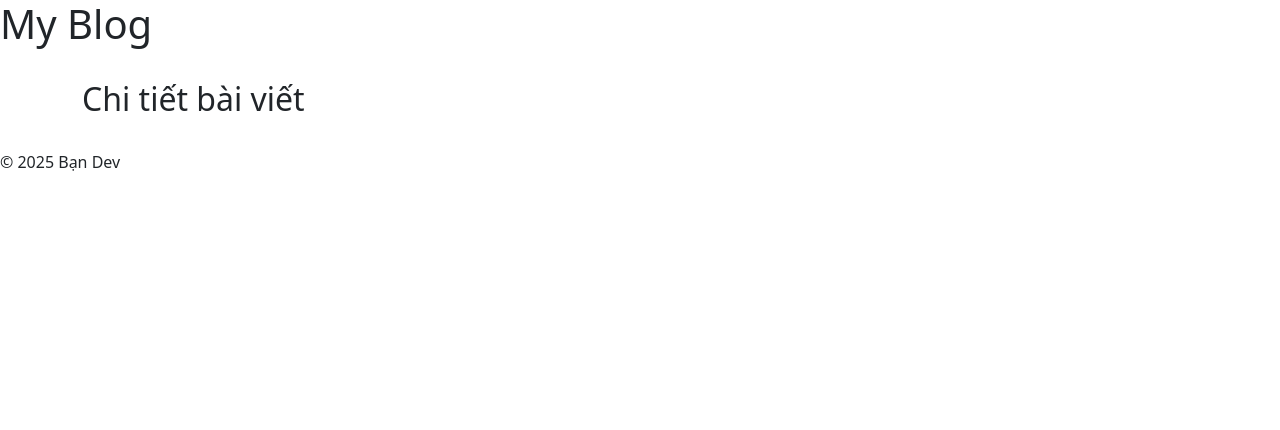
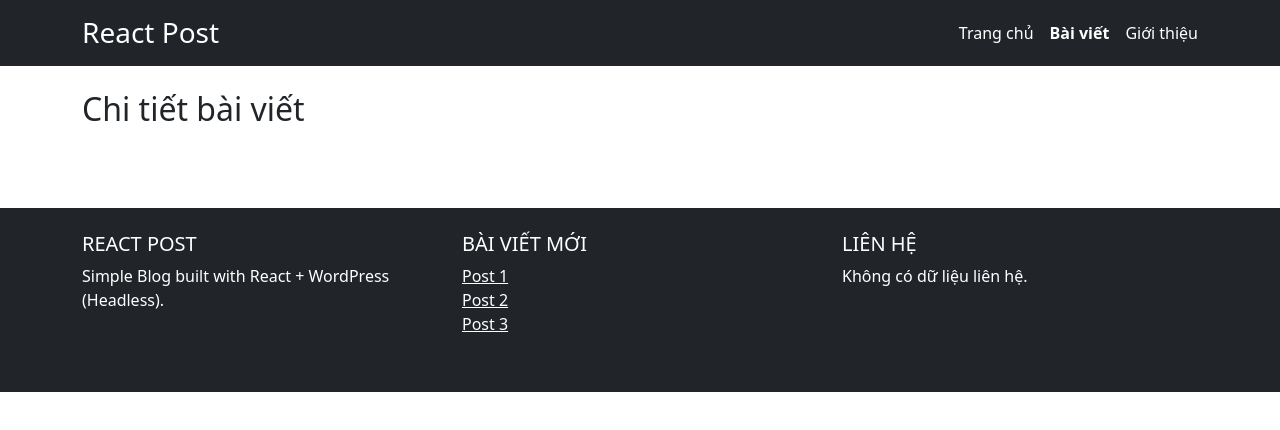
Before and after one commit to long-pv/react-post, a React (Vite) app: page /posts/1 in a window 1280 px wide. Shown: the top 430 px of the page. Built offline with nearby package versions, Linux system fonts and the light colour scheme; no server answers.

Commit message:
no message

```diff
--- a/src/App.jsx
+++ b/src/App.jsx
@@ -5,7 +5,20 @@ import Home from './pages/Home';
 import PostList from './pages/PostList';
 import PostDetail from './pages/PostDetail';
 
+// redux store
+import { useEffect } from "react";
+import { useDispatch } from "react-redux";
+import { getOptions } from "./store/options/optionsSlice";
+
 function App() {
+
+  // luôn gọi 1 lần duy nhất mỗi lần load app
+  const dispatch = useDispatch();
+  useEffect(() => {
+    dispatch(getOptions());
+  }, [dispatch]);
+
+  // Router
   return (
     <Router>
       <Header />
--- a/src/components/Footer.jsx
+++ b/src/components/Footer.jsx
@@ -1,3 +1,51 @@
-export default function Footer() {
-  return <footer><p>© 2025 Bạn Dev</p></footer>;
-}
+import React from "react";
+import { useSelector } from "react-redux";
+import { Link } from "react-router-dom";
+import ClipLoader from "react-spinners/ClipLoader";
+
+const Footer = () => {
+  const { data, loading } = useSelector((state) => state.options);
+  const lienHe = data?.lien_he;
+
+  return (
+    <footer className="bg-dark text-white py-4 mt-5">
+      <div className="container">
+        <div className="row">
+          {/* Cột 1 - Logo */}
+          <div className="col-md-4 mb-3">
+            <h5 className="text-uppercase">React Post</h5>
+            <p>Simple Blog built with React + WordPress (Headless).</p>
+          </div>
+
+          {/* Cột 2 - Bài viết mới (fix cứng tạm) */}
+          <div className="col-md-4 mb-3">
+            <h5 className="text-uppercase">Bài viết mới</h5>
+            <ul className="list-unstyled">
+              <li><Link to="/posts/post-1" className="text-white">Post 1</Link></li>
+              <li><Link to="/posts/post-2" className="text-white">Post 2</Link></li>
+              <li><Link to="/posts/post-3" className="text-white">Post 3</Link></li>
+            </ul>
+          </div>
+
+          {/* Cột 3 - Liên hệ */}
+          <div className="col-md-4 mb-3">
+            <h5 className="text-uppercase">Liên hệ</h5>
+
+            {loading ? (
+              <div className="d-flex align-items-center gap-2">
+                <ClipLoader size={24} color="#ffffff" />
+                <span>Đang tải dữ liệu...</span>
+              </div>
+            ) : lienHe ? (
+              <div dangerouslySetInnerHTML={{ __html: lienHe }} />
+            ) : (
+              <p>Không có dữ liệu liên hệ.</p>
+            )}
+          </div>
+        </div>
+      </div>
+    </footer>
+  );
+};
+
+export default Footer;
--- a/src/components/Header.jsx
+++ b/src/components/Header.jsx
@@ -1,3 +1,40 @@
-export default function Header() {
-  return <header><h1>My Blog</h1></header>;
-}
+// src/components/Header.jsx
+import { Link, NavLink } from 'react-router-dom';
+
+const Header = () => {
+  return (
+    <header className="bg-dark text-white py-3">
+      <div className="container d-flex justify-content-between align-items-center">
+        <h1 className="m-0 fs-3">React Post</h1>
+        <nav className="d-flex gap-3">
+          <NavLink
+            to="/"
+            className={({ isActive }) =>
+              `text-white text-decoration-none ${isActive ? 'fw-bold' : ''}`
+            }
+          >
+            Trang chủ
+          </NavLink>
+          <NavLink
+            to="/posts"
+            className={({ isActive }) =>
+              `text-white text-decoration-none ${isActive ? 'fw-bold' : ''}`
+            }
+          >
+            Bài viết
+          </NavLink>
+          <NavLink
+            to="/about"
+            className={({ isActive }) =>
+              `text-white text-decoration-none ${isActive ? 'fw-bold' : ''}`
+            }
+          >
+            Giới thiệu
+          </NavLink>
+        </nav>
+      </div>
+    </header>
+  );
+};
+
+export default Header;
--- a/src/main.jsx
+++ b/src/main.jsx
@@ -1,5 +1,9 @@
-import { StrictMode } from 'react'
-import { createRoot } from 'react-dom/client'
+import { StrictMode } from 'react';
+import { createRoot } from 'react-dom/client';
+// Redux
+import { Provider } from 'react-redux';
+import store from "./store/store"; // Đường dẫn này đúng nếu store.js nằm trong src/
+
 // CSS Imports
 import 'bootstrap/dist/css/bootstrap.min.css';
 import 'slick-carousel/slick/slick.css';
@@ -7,11 +11,14 @@ import 'slick-carousel/slick/slick-theme.css';
 import 'react-toastify/dist/ReactToastify.css';
 import '@fortawesome/fontawesome-free/css/all.min.css';
 import './styles/app.scss';
+
 // App
-import App from './App.jsx'
+import App from './App.jsx';
 
 createRoot(document.getElementById('root')).render(
   <StrictMode>
-    <App />
+    <Provider store={store}>
+      <App />
+    </Provider>
   </StrictMode>,
-)
+);
--- /dev/null
+++ b/src/store/options/optionsSlice.js
@@ -0,0 +1,33 @@
+import { createSlice, createAsyncThunk } from "@reduxjs/toolkit";
+import axiosClient from "../../api/axiosClient";
+
+export const getOptions = createAsyncThunk("options/getOptions", async () => {
+	const response = await axiosClient.get("/wp-json/options/all");
+	return response.data;
+});
+
+const optionsSlice = createSlice({
+	name: "options",
+	initialState: {
+		data: null,
+		loading: false,
+		error: null,
+	},
+	extraReducers: (builder) => {
+		builder
+			.addCase(getOptions.pending, (state) => {
+				state.loading = true;
+				state.error = null;
+			})
+			.addCase(getOptions.fulfilled, (state, action) => {
+				state.loading = false;
+				state.data = action.payload;
+			})
+			.addCase(getOptions.rejected, (state, action) => {
+				state.loading = false;
+				state.error = action.error.message;
+			});
+	},
+});
+
+export default optionsSlice.reducer;
--- /dev/null
+++ b/src/store/store.js
@@ -0,0 +1,11 @@
+// src/store.js
+import { configureStore } from "@reduxjs/toolkit";
+import optionsSlice from "./options/optionsSlice";
+
+const store = configureStore({
+	reducer: {
+		options: optionsSlice,
+	},
+});
+
+export default store;
```
